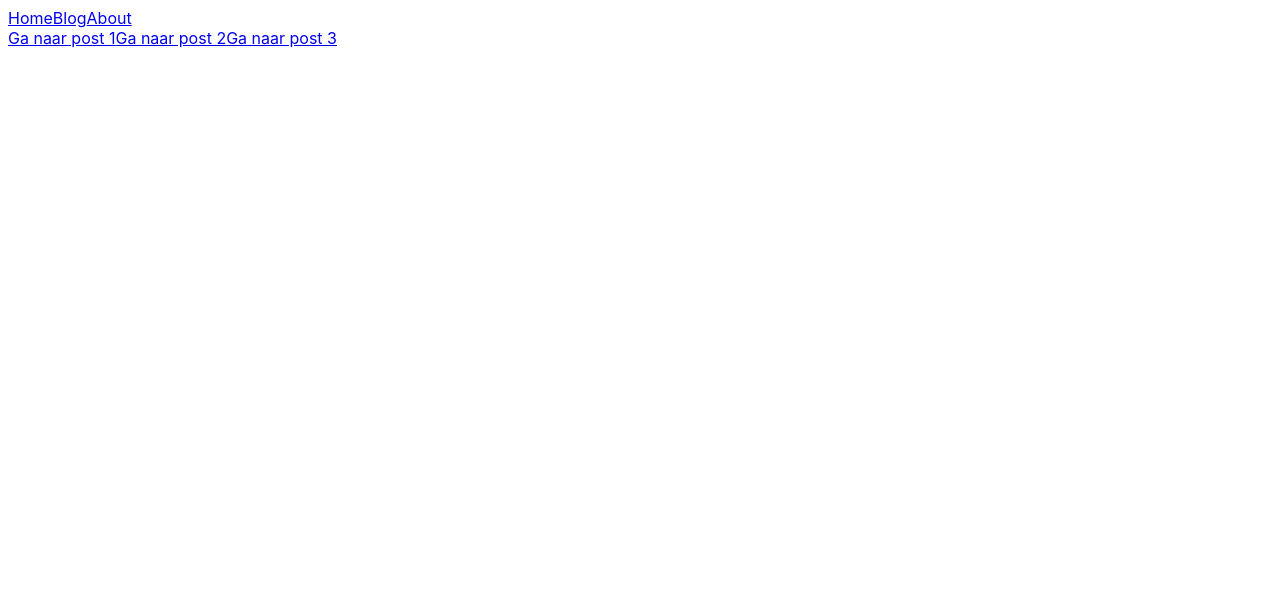
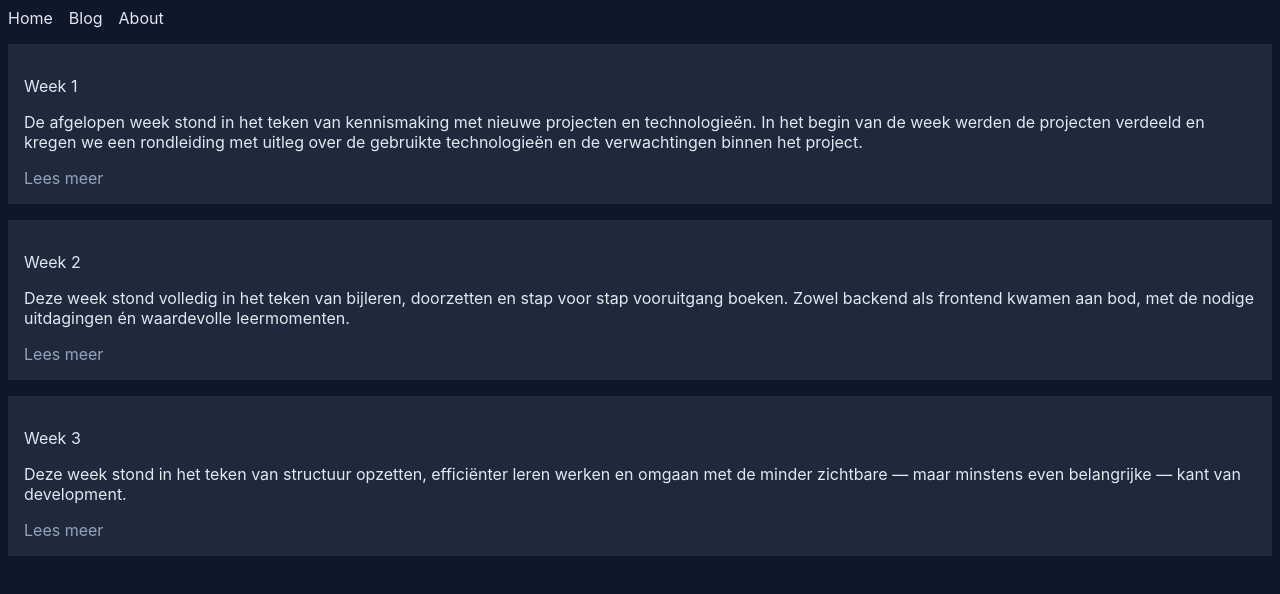
Before and after one commit to ExanFabry/blog-app, an Angular app: page /blog in a window 1280 px wide. Shown: the top 594 px of the page. Built offline with nearby package versions, Linux system fonts and the light colour scheme.

Commit message:
Add style

```diff
--- a/src/app/pages/blog/blog.css
+++ b/src/app/pages/blog/blog.css
@@ -0,0 +1,10 @@
+section, section p, section a{
+    background-color: #1E293B;
+}
+section{
+    margin-top: 1rem;
+    padding: 1rem;
+}
+section a{
+    color: #94A3B8;
+}
--- a/src/app/pages/blog/blog.html
+++ b/src/app/pages/blog/blog.html
@@ -3,6 +3,10 @@
     <a href="/blog">Blog</a>
     <a href="/about">About</a>
 </nav>
-<a [routerLink]="['/blog', 0]">Ga naar post 1</a>
-<a [routerLink]="['/blog', 1]">Ga naar post 2</a>
-<a [routerLink]="['/blog', 2]">Ga naar post 3</a>
+@for (item of posts; track $index) {
+    <section>
+        <p>Week {{ $index + 1 }}</p>
+        <p>{{ item[0][0] }}</p>
+        <a [routerLink]="['/blog', $index]">Lees meer</a>
+    </section>
+}
--- a/src/app/pages/blog/blog.ts
+++ b/src/app/pages/blog/blog.ts
@@ -1,6 +1,7 @@
-import { Component, inject } from '@angular/core';
+import { Component, inject, OnInit } from '@angular/core';
 import { HttpClient } from '@angular/common/http';
 import { RouterLink } from '@angular/router';
+import { blogPosts } from '../../blog-posts-array';
 
 @Component({
   selector: 'app-blog',
@@ -8,7 +9,13 @@ import { RouterLink } from '@angular/router';
   templateUrl: './blog.html',
   styleUrl: './blog.css',
 })
-export class Blog {
+export class Blog implements OnInit {
+  public posts: string[][][] = [[]];
+
   http = inject(HttpClient);
   constructor() { }
+
+  ngOnInit() {
+    this.posts = blogPosts;
+  }
 }
--- a/src/styles.css
+++ b/src/styles.css
@@ -1 +1,23 @@
 /* You can add global styles to this file, and also import other style files */
+/*
+Color palette:
+Background Donkerblauw: #0F172A
+Surface (cards) Slate: #1E293B
+Primary	Blauw: #2563EB
+Secondary Teal: #14B8A6
+Text Primary Lichtgrijs: #E2E8F0
+Text Secondary Grijs: #94A3B8
+*/
+*{
+    background-color: #0F172A;
+}
+a{
+    text-decoration:none;
+}
+nav a{
+    margin-right: 1rem;
+}
+
+p, a{
+    color: #E2E8F0;
+}
```
